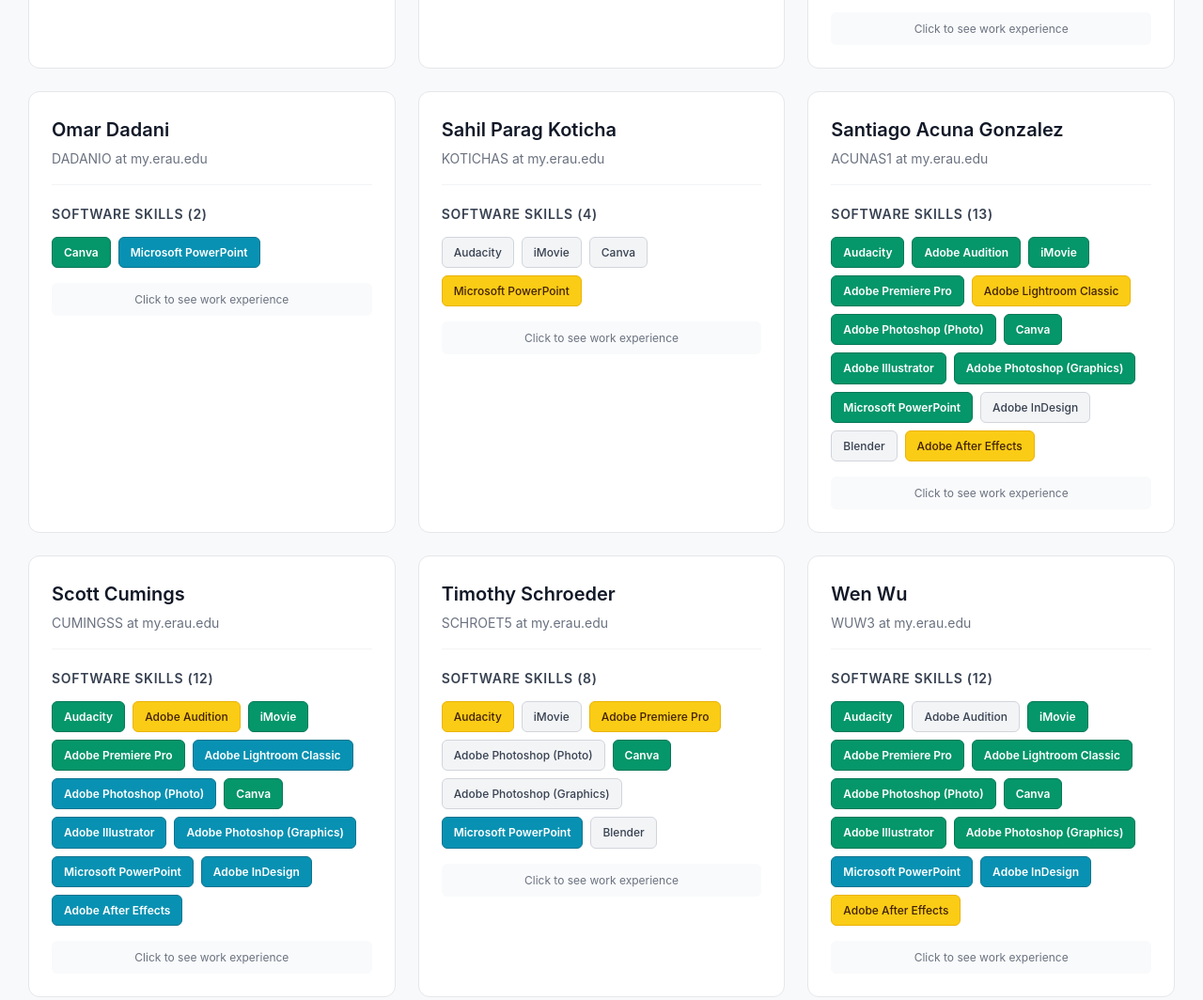
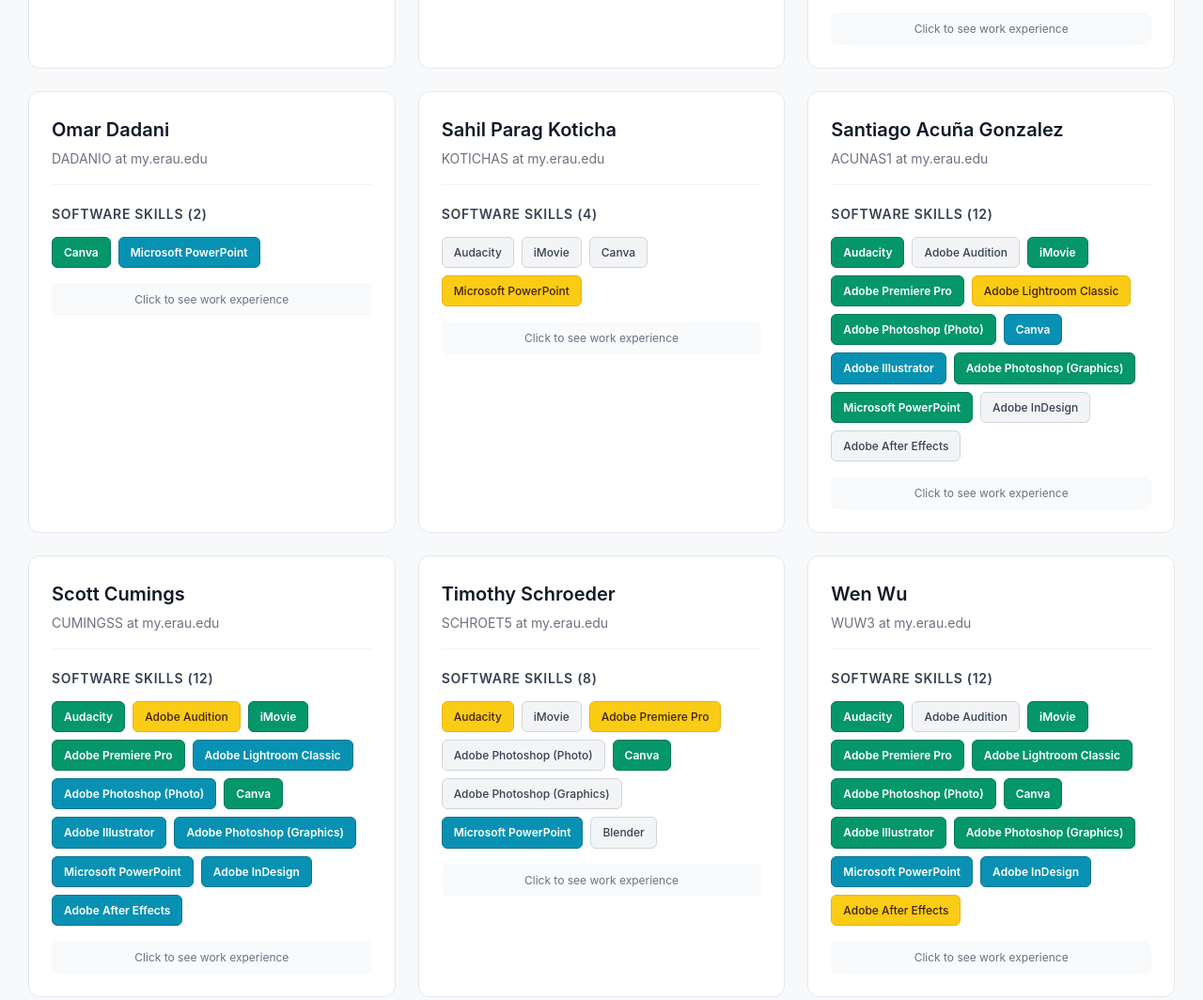
Before and after one commit to SugarWithCoffee/CCDM_YELLOW_PAGES, a plain HTML site: page index.html in a window 1280 px wide. Shown: the part 2074-3138 px from the top of the page at 94% size. Drawn offline with Linux system fonts and the light colour scheme.

Commit message:
Update Santiago Acuña G.

```diff
--- a/index.html
+++ b/index.html
@@ -756,22 +756,21 @@
                 }
             },
             {
-                "name": "Santiago Acuna Gonzalez",
+                "name": "Santiago Acuña Gonzalez",
                 "email": "ACUNAS1 at my.erau.edu",
                 "skills": {
                     "Audacity": "Experienced",
-                    "Adobe Audition": "Experienced",
+                    "Adobe Audition": "Slightly Used",
                     "iMovie": "Experienced",
                     "Adobe Premiere Pro": "Experienced",
                     "Adobe Lightroom Classic": "Can Manage",
                     "Adobe Photoshop (Photo)": "Experienced",
-                    "Canva": "Experienced",
-                    "Adobe Illustrator": "Experienced",
+                    "Canva": "Proficient",
+                    "Adobe Illustrator": "Proficient",
                     "Adobe Photoshop (Graphics)": "Experienced",
                     "Microsoft PowerPoint": "Experienced",
                     "Adobe InDesign": "Slightly Used",
-                    "Blender": "Slightly Used",
-                    "Adobe After Effects": "Can Manage"
+                    "Adobe After Effects": "Slightly Used"
                 },
                 "experience": {
                     "Audio Editing": "Experienced",
```
